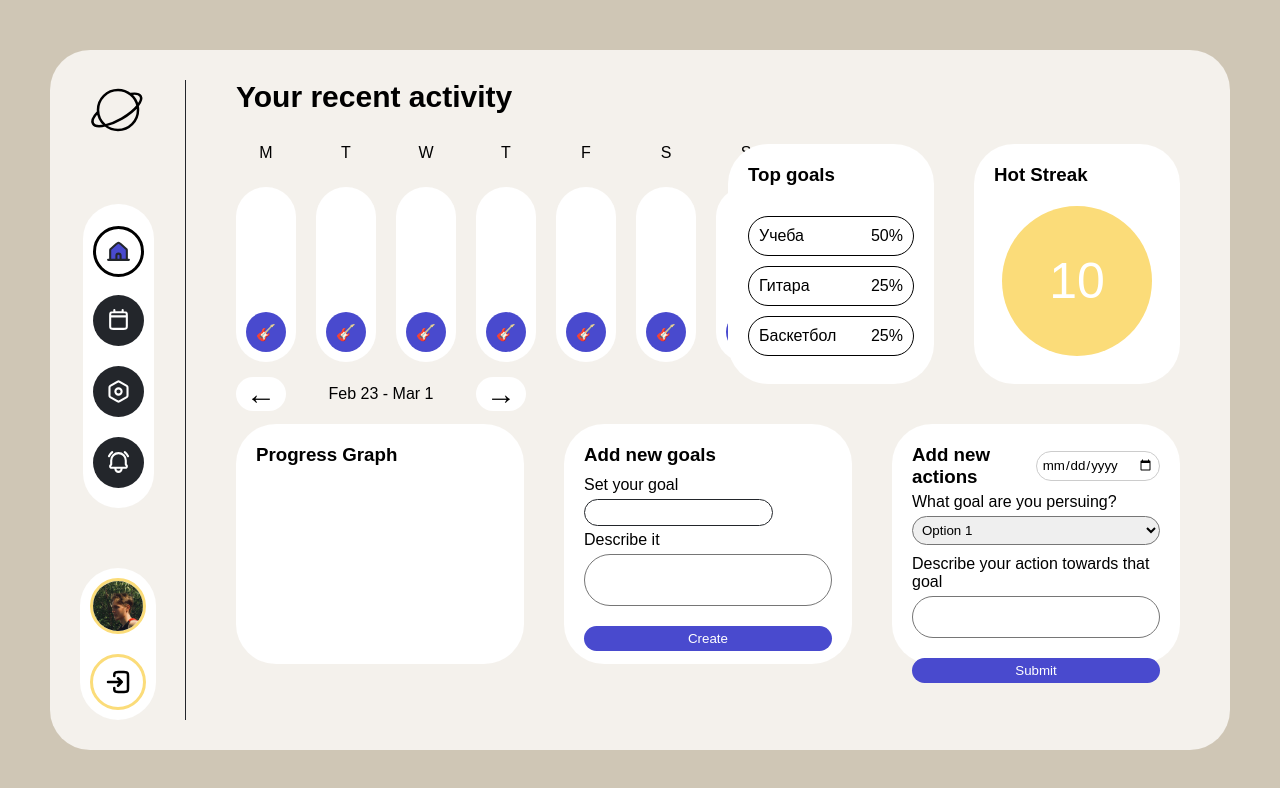
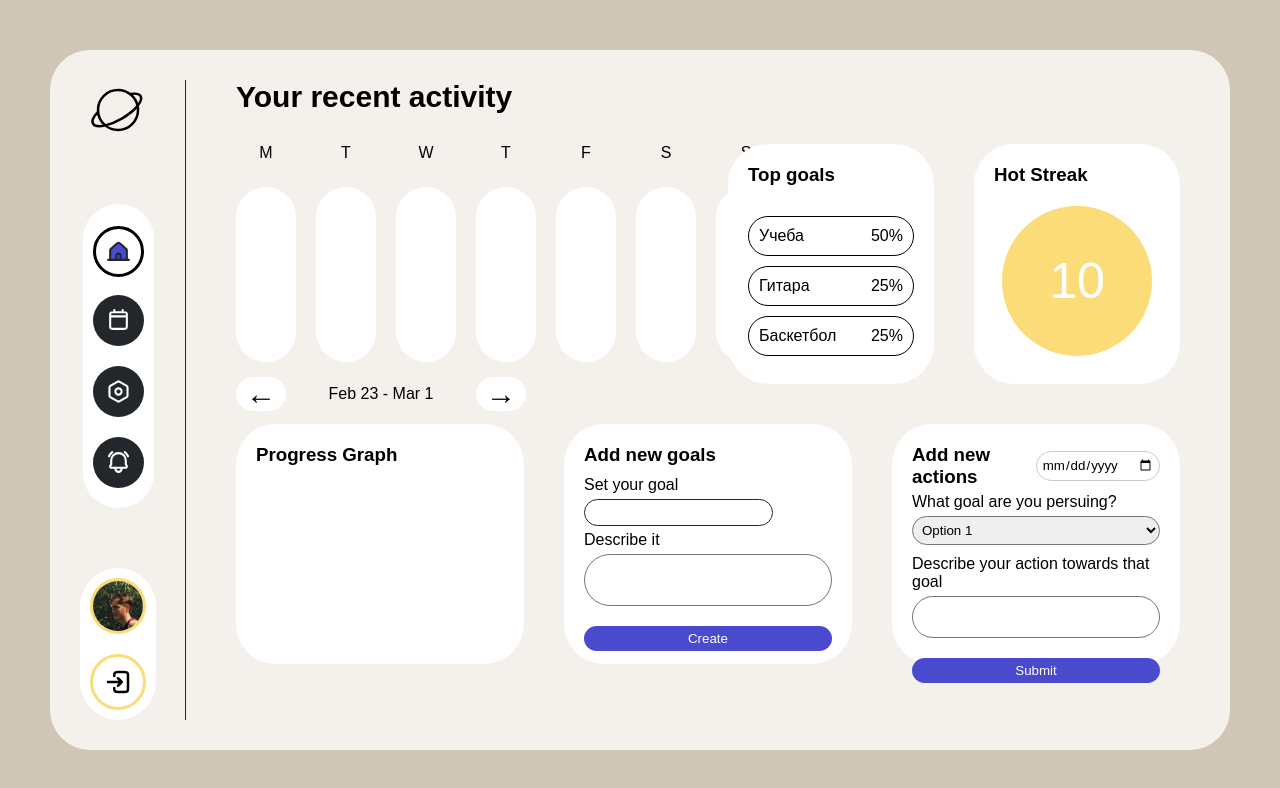
Before and after one commit to ManuW7/GoalTracker, a React (Vite) app in the folder Frontend/: page / in a window 1280 px wide. Shown: the top 788 px of the page. Built offline with nearby package versions, Linux system fonts and the light colour scheme.

Commit message:
implement the logic behind showing days in the calendar on the dashboard

```diff
--- a/Frontend/src/components/CalendarWidget.tsx
+++ b/Frontend/src/components/CalendarWidget.tsx
@@ -1,5 +1,35 @@
 import "./CalendarWidget.css";
 import Day from "./Day";
+import { actions, goals } from "../data/data";
+import type { Action, Goal } from "../data/data";
+
+function groupActionsByWeekday(actions: Action[]) {
+  const map = new Map<number, Action[]>();
+
+  actions.forEach((action) => {
+    const day = action.date.getDay();
+
+    if (!map.has(day)) {
+      map.set(day, []);
+    }
+
+    map.get(day)!.push(action);
+  });
+
+  map.forEach((list) => list.splice(3));
+
+  return map;
+}
+
+function createGoalsMap(goals: Goal[]) {
+  const map = new Map<number, Goal>();
+
+  goals.forEach((g) => {
+    map.set(g.ID, g);
+  });
+
+  return map;
+}
 
 interface CalendarWidgetProps {
   weekStart: Date;
@@ -8,17 +38,31 @@ interface CalendarWidgetProps {
   onScrollForward: () => void;
 }
 
-function CalendarWidget({ weekStart, weekEnd, onScrollBack, onScrollForward }: CalendarWidgetProps) {
+const weekDaysOrder = [1, 2, 3, 4, 5, 6, 0];
+const weekDayLabels = ["M", "T", "W", "T", "F", "S", "S"];
+
+function CalendarWidget({
+  weekStart,
+  weekEnd,
+  onScrollBack,
+  onScrollForward,
+}: CalendarWidgetProps) {
+  const weekActions = actions.filter((a) => {
+    return a.date < weekEnd && a.date > weekStart;
+  });
+  const weekdaysMap = groupActionsByWeekday(weekActions);
+  const goalsMap = createGoalsMap(goals);
+
   return (
     <div className="calendarWidget">
       <div className="calendarGrid">
-        <Day weekday="M"></Day>
-        <Day weekday="T"></Day>
-        <Day weekday="W"></Day>
-        <Day weekday="T"></Day>
-        <Day weekday="F"></Day>
-        <Day weekday="S"></Day>
-        <Day weekday="S"></Day>
+        {weekDaysOrder.map((wd, index) => (
+          <Day
+            weekday={weekDayLabels[index]}
+            actions={weekdaysMap.get(wd) ?? []}
+            goalsMap={goalsMap}
+          ></Day>
+        ))}
       </div>
       <div className="weekControls">
         <button onClick={onScrollBack}>←</button>
--- a/Frontend/src/components/Day.css
+++ b/Frontend/src/components/Day.css
@@ -15,6 +15,7 @@
   flex-direction: column-reverse;
   padding: 10px 5px;
   align-items: center;
+  gap: 5px;
 }
 
 .dayDiv .actionItem {
@@ -26,3 +27,13 @@
   justify-content: center;
   border-radius: 50%;
 }
+
+.calendarActionDiv {
+  width: 40px;
+  height: 40px;
+  border-radius: 50%;
+  display: flex;
+  align-items: center;
+  justify-content: center;
+  color: white;
+}
--- a/Frontend/src/components/Day.tsx
+++ b/Frontend/src/components/Day.tsx
@@ -1,7 +1,10 @@
 import "./Day.css";
+import type { Action, Goal } from "../data/data";
 
 type DayProps = {
   weekday: string;
+  actions: Action[];
+  goalsMap: Map<number, Goal>;
 };
 
 function Day(props: DayProps) {
@@ -9,7 +12,14 @@ function Day(props: DayProps) {
     <div className="dayDiv">
       <div className="weekday">{props.weekday}</div>
       <div className="dayContent">
-        <div className="actionItem">🎸</div>
+        {props.actions.map((a) => (
+          <div
+            style={{ backgroundColor: props.goalsMap.get(a.goalID)?.color }}
+            className="calendarActionDiv"
+          >
+            ?
+          </div>
+        ))}
       </div>
     </div>
   );
```
